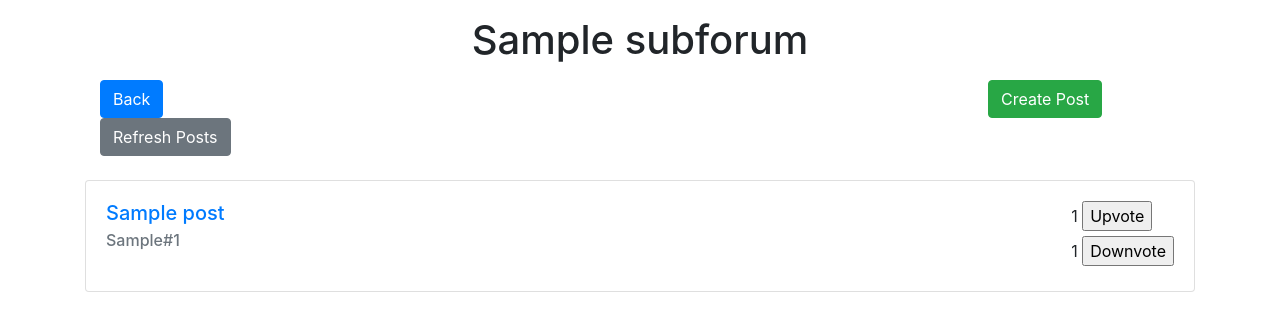
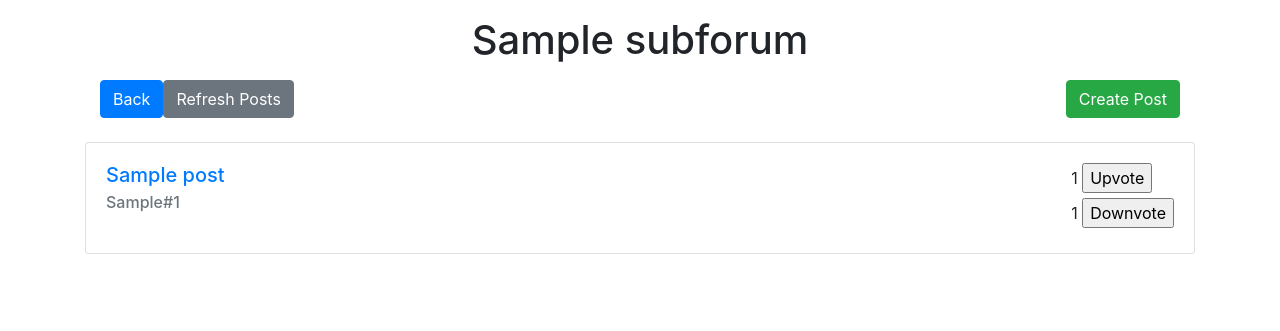
Before and after one commit to kalinkochnev/XRoads, a Django app: template forum/templates/forum/forum.html in a window 1280 px wide. Shown: the part 56-387 px from the top of the page. Run offline with Django 3.2, Linux system fonts and the light colour scheme; the template is opened without the code that fills it: values that come from a table or form of the project are taken from there, others are empty; a user stored in the database is signed in; tables that the repository leaves empty hold one stand-in row (values such as "Sample post"); some libraries are stand-ins or nearby versions.

Commit message:
Functional Commit
Fixed CSS on the Back button on /forum/
Moved the Create Post button to the right on /forum/
Removed the Copy PermaLink button on /post/ because permalink is now the URL in the URL bar

TODO: Create 'Post Comment' Button, Restyle Comments Section

```diff
--- a/forum/templates/forum/forum.html
+++ b/forum/templates/forum/forum.html
@@ -10,20 +10,20 @@
         <div class="container">
             <div class="row justify-content-between">
                 <div class="col">
-                    <a href="{% url 'home' %}">
-                        <button type="button" class="btn btn-primary">Back</button>
-                    </a>
-                    <a>
-                        <button type="button" class="btn btn-secondary">Refresh Posts</button>
-                    </a>
+                    <form id='back' action={% url 'home' %} method="post" class="align-left">
+                        {% csrf_token %}
+                        <a href="javascript:{}" onclick="document.getElementById('back').submit();"><button type="button" class="btn btn-primary float-left">Back</button></a>
+                    </form>
+                    <form id='refresh' action={% url 'forums' %} method="post" class="align-left">
+                        {% csrf_token %}
+                        <a href="javascript:{}" onclick="document.getElementById('refresh').submit();"><button type="button" class="btn btn-secondary float-left">Refresh Posts</button></a>
+                        <input type="hidden" value={{ subforum.id }} name="forumid">
+                    </form>
                 </div>
-                <div class="col"></div>
-                <div class="col"></div>
-                <div class="col"></div>
                 <div class="col align-right">
                     {% if request.user.is_authenticated %}
                         <a href="{% url 'create_post' %}">
-                            <button type="button" class="btn btn-success">Create Post</button>
+                            <button type="button" class="btn btn-success float-right">Create Post</button>
                         </a>
                     {% endif %}
                 </div>
```
Also changed, not shown: forum/templates/forum/post.html (+4 -13 lines).
